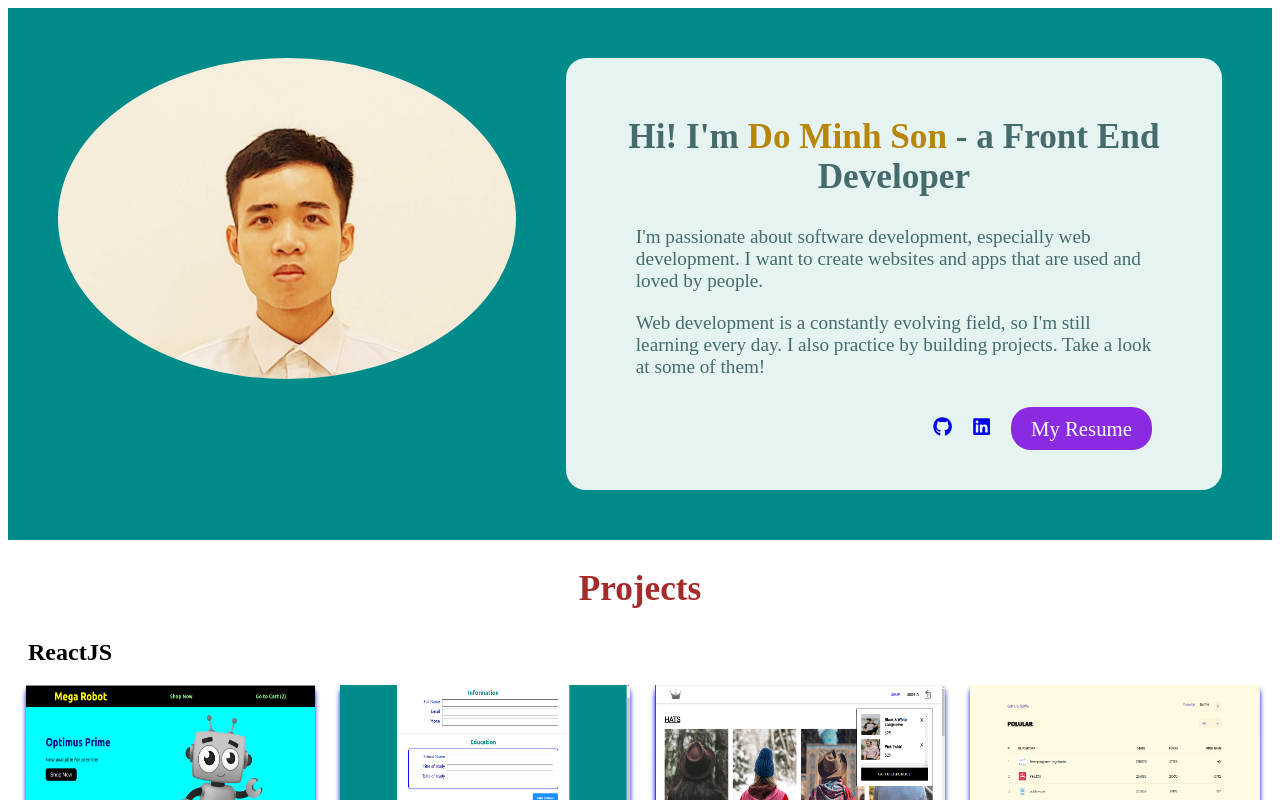
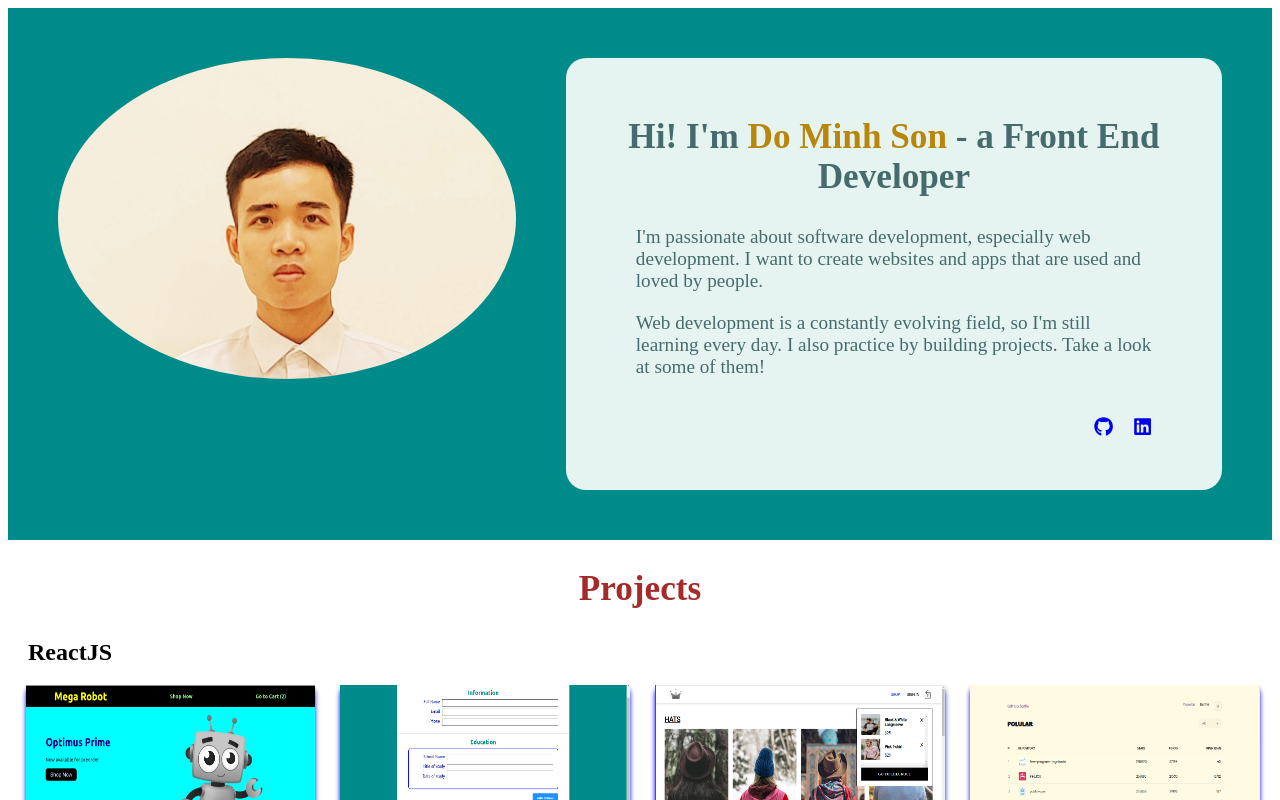
Before and after one commit to SonDo580/personal-portfolio, a React (Vite) app: page / in a window 1280 px wide. Shown: the top 800 px of the page. Built offline with nearby package versions, Linux system fonts and the light colour scheme.

Commit message:
remove resume

```diff
--- a/src/sections/About/index.jsx
+++ b/src/sections/About/index.jsx
@@ -42,11 +42,6 @@ export default function About() {
               <FaLinkedin />
             </a>
           </li>
-          <li>
-            <a href="/resume.pdf" target="_blank" className="resume">
-              My Resume
-            </a>
-          </li>
         </ul>
       </div>
     </section>
```
Also changed, not shown: 1 other file (tests, documents, lock files or other folders).
